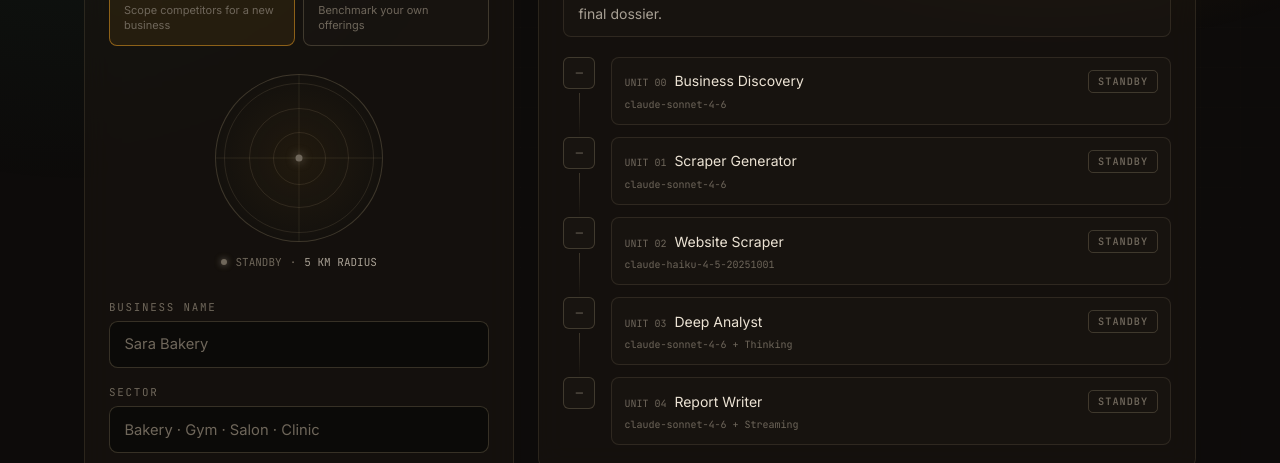
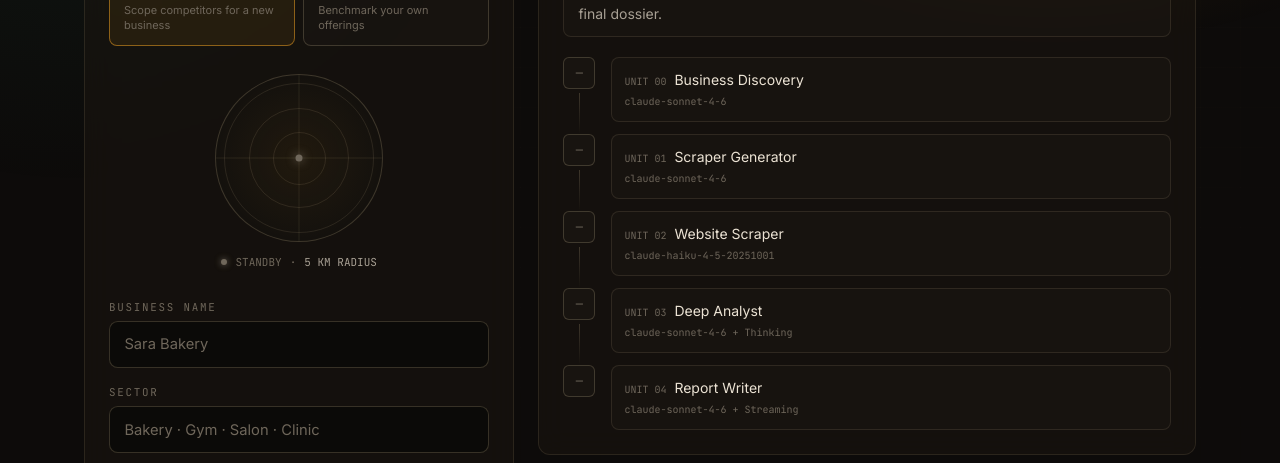
Before and after one commit to sarikashinde123/AgenticWorkflow_MarketAnalytics, a Next.js app in the folder frontend/: page / in a window 1280 px wide. Shown: the part 213-676 px from the top of the page. Built offline with nearby package versions, Linux system fonts and the light colour scheme; no server answers.

Commit message:
Refactor Unit component to improve token display logic and clean up JSX structure

```diff
--- a/frontend/components/PipelineStatus.tsx
+++ b/frontend/components/PipelineStatus.tsx
@@ -45,14 +45,11 @@ function Unit({ agent, last }: { agent: AgentState; last: boolean }) {
             <span className="font-mono text-[10px] text-[var(--mute)]">UNIT {String(agent.id).padStart(2, '0')}</span>
             <span className="text-sm text-[var(--bone)] truncate">{agent.label.replace(/^Agent \d+\s*[—-]\s*/, '')}</span>
           </div>
-          <div className="flex items-center gap-2">
-            {hasTokens && (
-              <span className="font-mono text-[10px] text-[var(--dim)]" title="tokens: input / output">
-                ↑{fmt(agent.tokensIn)} <span className="text-[var(--mute)]">·</span> ↓{fmt(agent.tokensOut)} tok
-              </span>
-            )}
-            <span className={`chip border ${CHIP[agent.status]}`}>{CHIP_TEXT[agent.status]}</span>
-          </div>
+          {hasTokens && (
+            <span className="font-mono text-[10px] text-[var(--dim)]" title="tokens: input / output">
+              ↑{fmt(agent.tokensIn)} <span className="text-[var(--mute)]">·</span> ↓{fmt(agent.tokensOut)} tok
+            </span>
+          )}
         </div>
 
         {/* live commentary while this agent runs */}
```
